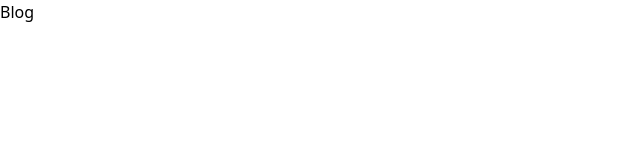
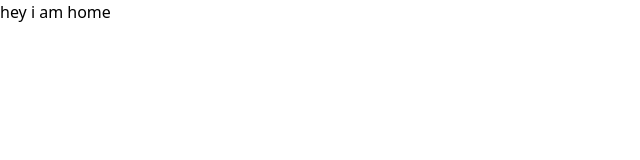
Before and after one commit to shresthashim/mern-blog, a React (Vite) app in the folder client/: page / in a window 1280 px wide. Shown: the top 160 px of the page, without its empty margins (0-640 px from the left). Built offline with nearby package versions, Linux system fonts and the light colour scheme.

Commit message:
feat : create route paths using browse router

```diff
--- a/client/src/App.tsx
+++ b/client/src/App.tsx
@@ -1,10 +1,28 @@
+import {BrowserRouter, Routes, Route} from "react-router-dom";
+import Home from "./pages/Home.tsx";
+import About from "./pages/About.tsx";
+import SignIn from "./pages/SignIn.tsx";
+import SignUp from "./pages/SignUp.tsx";
+import Projects from "./pages/Projects.tsx";
+import Dashboard from "./pages/Dashboard.tsx";
 
 function App() {
 
   return (
-    <>
-        <div className='text-amber-300'>Blog</div>
-    </>
+    <BrowserRouter>
+
+        <Routes>
+            <Route path="/" element={<Home />} />
+
+            <Route path={'/about'} element={<About />} />
+            <Route path={'/sign-in'} element={<SignIn />} />
+            <Route path={'/sign-up'} element={<SignUp />} />
+            <Route path={'/projects'} element={<Projects />} />
+            <Route path={'/dashboard'} element={<Dashboard />} />
+
+
+        </Routes>
+    </BrowserRouter>
   )
 }
 
```
